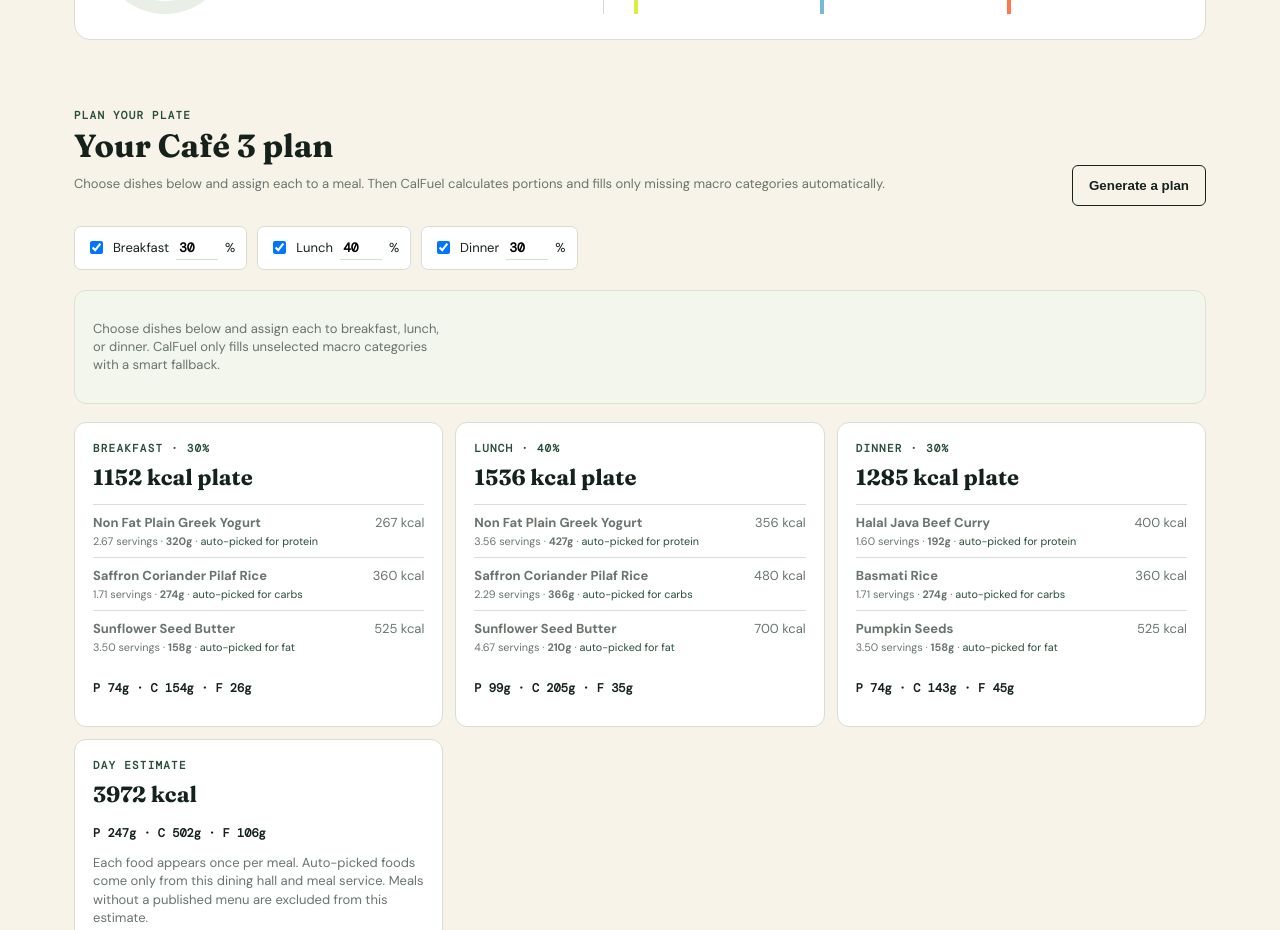
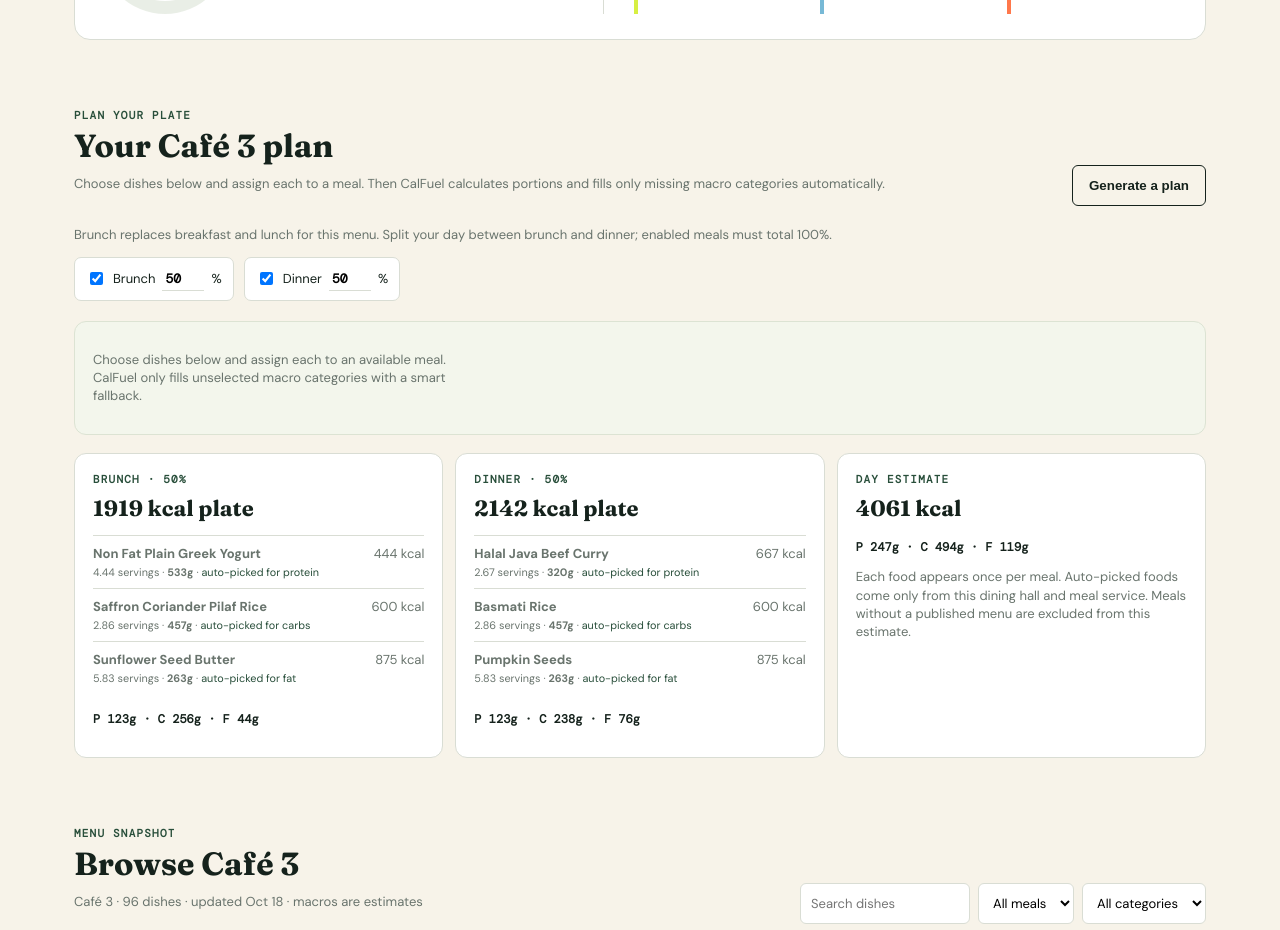
Before and after one commit to Robsant523/Calorie-Tracker---Cafe-3, a website: page index.html in a window 1280 px wide. Shown: the part 1053-1983 px from the top of the page. Drawn offline with nearby package versions, Linux system fonts and the light colour scheme.

Commit message:
Use brunch and dinner for weekend meal planning

```diff
--- a/app.js
+++ b/app.js
@@ -1,7 +1,8 @@
 let foods=[];
 let state=JSON.parse(localStorage.getItem('calfuel-state')||'{}');
 state.goals={calories:2200,protein:160,carbs:240,fat:70,...(state.goals||{})};state.log||=[];state.planFoods=Object.assign({},state.planFoods||{});state.targetMode||='calories';state.bodyWeight||=170;
-const $=id=>document.getElementById(id),keys=['calories','protein','carbs','fat'],safe=v=>Number(v)||0,persist=()=>localStorage.setItem('calfuel-state',JSON.stringify(state)),meals=['Breakfast','Lunch','Dinner'];
+const $=id=>document.getElementById(id),keys=['calories','protein','carbs','fat'],safe=v=>Number(v)||0,persist=()=>localStorage.setItem('calfuel-state',JSON.stringify(state));
+let meals=[];
 const macroCalories=g=>safe(g.protein)*4+safe(g.carbs)*4+safe(g.fat)*9;
 function recommendedGoals(calories,pounds){const protein=Math.round(pounds*.9),fat=Math.round(calories*.275/9),carbs=Math.max(0,Math.round((calories-protein*4-fat*9)/4));return{calories,protein,carbs,fat}}
 const logDay=at=>{const d=new Date(at);d.setHours(d.getHours()-5);return d.toLocaleDateString('en-CA')};
@@ -17,8 +18,30 @@ let menuSnapshot;
 const escapeHtml = value => String(value).replace(/[&<>"']/g, c => ({'&':'&amp;','<':'&lt;','>':'&gt;','"':'&quot;',"'":'&#39;'}[c]));
 const hallFoods = () => foods.filter(f => f.hallId === state.hallId);
 const hallName = () => menuSnapshot.diningHalls.find(h => h.id === state.hallId)?.name || 'Dining hall';
-const availableAt = (food, meal) => (food.meals || [food.meal]).some(service =>
-  service === meal || (service === 'Brunch' && ['Breakfast','Lunch'].includes(meal)));
+const availableAt = CalFuelSchedule.availableAt;
+function setupMealSchedule() {
+  const snapshotDate=menuSnapshot.items.find(f=>f.menuDate)?.menuDate || new Intl.DateTimeFormat('en-CA',{timeZone:'America/Los_Angeles',year:'numeric',month:'2-digit',day:'2-digit'}).format(new Date(menuSnapshot.refreshedAt));
+  meals=CalFuelSchedule.mealsFor(hallFoods(),snapshotDate);
+  const layout=meals.join('-');
+  state.mealSchedules ||= {};
+  const defaults=meals.includes('Brunch')?{Brunch:50,Dinner:50}:{Breakfast:30,Lunch:40,Dinner:30};
+  const saved=state.mealSchedules[layout] || {};
+  $('schedule').innerHTML=meals.map(meal=>`<label><input type="checkbox" data-meal="${meal}" ${saved[meal]?.enabled===false?'':'checked'}/> ${meal} <input aria-label="${meal} percentage" class="meal-share" data-share="${meal}" type="number" value="${Number.isFinite(saved[meal]?.share)?saved[meal].share:defaults[meal]}" min="0" max="100" step="5"/>%</label>`).join('');
+  $('scheduleNote').textContent=meals.includes('Brunch')?'Brunch replaces breakfast and lunch for this menu. Split your day between brunch and dinner; enabled meals must total 100%.':'Split your day between breakfast, lunch, and dinner; enabled meals must total 100%.';
+  const currentFilter=$('mealFilter').value;
+  $('mealFilter').innerHTML='<option value="all">All meals</option>'+meals.map(m=>`<option>${m}</option>`).join('');
+  $('mealFilter').value=meals.includes(currentFilter)?currentFilter:'all';
+  for(const food of hallFoods()) {
+    const choice=state.planFoods[food.id];
+    if(choice)state.planFoods[food.id]=CalFuelSchedule.migrateChoice(choice,food,meals);
+  }
+  persist();
+  $('schedule').oninput=$('schedule').onchange=()=>{
+    const shares=schedule();
+    state.mealSchedules[layout]=Object.fromEntries(meals.map(m=>[m,{enabled:shares.enabled.includes(m),share:shares.shares[m]}]));
+    persist();generatePlan();
+  };
+}
 function renderHall() {
   $('planTitle').textContent = 'Your ' + hallName() + ' plan';
   $('menuTitle').textContent = 'Browse ' + hallName();
@@ -40,9 +63,9 @@ function setupDiningHalls(menu) {
   $('hallFilter').onchange = () => {
     state.hallId = $('hallFilter').value;
     persist();
-    renderHall(); renderFoods(); renderSelections(); generatePlan();
+    setupMealSchedule(); renderHall(); renderFoods(); renderSelections(); generatePlan();
   };
-  renderHall();
+  setupMealSchedule(); renderHall();
 }
 
 function renderFoods() {
@@ -97,7 +120,7 @@ function renderFoods() {
     $('plan').className='plan empty';$('plan').textContent='Choices updated. Generate a plan to recalculate portions.';
   });
 }
-function renderSelections(){const selected=Object.entries(state.planFoods).map(([id,meal])=>({food:hallFoods().find(f=>f.id===id),meal})).filter(x=>x.food);$('planSelections').innerHTML=selected.length?meals.map(meal=>{const list=selected.filter(x=>x.meal===meal);return list.length?`<div class="selection-meal"><p class="eyebrow">${meal.toUpperCase()}</p>${list.map(({food})=>`<div class="selected-food"><span><b>${food.name}</b><small>${category(food)} · P ${food.protein}g · C ${food.carbs}g · F ${food.fat}g</small></span><button class="remove-selection" data-remove="${food.id}">Remove</button></div>`).join('')}</div>`:''}).join(''):'<p class="muted">Choose dishes below and assign each to breakfast, lunch, or dinner. CalFuel only fills unselected macro categories with a smart fallback.</p>';document.querySelectorAll('[data-remove]').forEach(b=>b.onclick=()=>{delete state.planFoods[b.dataset.remove];persist();renderFoods();renderSelections()})}
+function renderSelections(){const selected=Object.entries(state.planFoods).map(([id,meal])=>({food:hallFoods().find(f=>f.id===id),meal})).filter(x=>x.food);$('planSelections').innerHTML=selected.length?meals.map(meal=>{const list=selected.filter(x=>x.meal===meal);return list.length?`<div class="selection-meal"><p class="eyebrow">${meal.toUpperCase()}</p>${list.map(({food})=>`<div class="selected-food"><span><b>${food.name}</b><small>${category(food)} · P ${food.protein}g · C ${food.carbs}g · F ${food.fat}g</small></span><button class="remove-selection" data-remove="${food.id}">Remove</button></div>`).join('')}</div>`:''}).join(''):'<p class="muted">Choose dishes below and assign each to an available meal. CalFuel only fills unselected macro categories with a smart fallback.</p>';document.querySelectorAll('[data-remove]').forEach(b=>b.onclick=()=>{delete state.planFoods[b.dataset.remove];persist();renderFoods();renderSelections()})}
 function schedule(){const enabled=[...document.querySelectorAll('[data-meal]:checked')].map(x=>x.dataset.meal),shares=Object.fromEntries([...document.querySelectorAll('[data-share]')].map(x=>[x.dataset.share,safe(x.value)]));return{enabled,shares,sum:enabled.reduce((a,m)=>a+shares[m],0)}}
 const macroCategory={protein:'protein',carbs:'carb',fat:'fat'};function denseFor(macro,pool){return [...pool.filter(f=>safe(f[macro])>0)].sort((a,b)=>(safe(b[macro])/Math.max(1,safe(b.calories)))-(safe(a[macro])/Math.max(1,safe(a.calories))))[0]}function pickFood(macro,meal) {
   const pool=hallFoods().filter(f=>availableAt(f,meal));
--- a/index.html
+++ b/index.html
@@ -9,6 +9,6 @@
   </section>
   <section class="hero"><div><p class="eyebrow">TODAY'S PLAN</p><h2>Hit your macros<br/>without guessing.</h2><p class="sub">Build a realistic plate from your dining hall, track it, then tune the next meal.</p></div><div class="target-form"><p class="eyebrow">DAILY TARGETS</p><div class="target-mode"><label><input type="radio" name="targetMode" value="calories"/> Start with calories</label><label><input type="radio" name="targetMode" value="macros"/> Start with macros</label></div><div class="inputs"><label>Calories<input id="calorieGoal" type="number" value="2200" min="1"/></label><label id="bodyWeightRow">Target weight (lb)<input id="bodyWeight" type="number" value="170" min="1"/></label><label>Protein<input id="proteinGoal" type="number" value="160" min="0"/></label><label>Carbs<input id="carbGoal" type="number" value="240" min="0"/></label><label>Fat<input id="fatGoal" type="number" value="70" min="0"/></label></div><p id="targetGuidance" class="target-guidance"></p><div id="macroBreakdown" class="macro-breakdown"></div><button id="saveGoals">Update targets</button></div></section>
   <section class="dashboard"><div class="progress-card"><div class="ring" id="calorieRing"><span id="caloriesTotal">0</span><small>of <b id="calorieGoalLabel">2200</b> kcal</small></div><div><p class="eyebrow">DAILY TOTAL</p><h3 id="statusLine">Start building your day.</h3><p class="muted">Your food log resets at 5 AM on this device.</p></div></div><div class="macro-grid" id="macroGrid"></div></section>
-  <section class="plan-section"><div class="section-heading"><div><p class="eyebrow">PLAN YOUR PLATE</p><h2 id="planTitle">Your dining hall plan</h2><p class="muted">Choose dishes below and assign each to a meal. Then CalFuel calculates portions and fills only missing macro categories automatically.</p></div><button class="outline" id="generatePlan">Generate a plan</button></div><div class="schedule" id="schedule"><label><input type="checkbox" data-meal="Breakfast" checked/> Breakfast <input class="meal-share" data-share="Breakfast" type="number" value="30" min="0" max="100" step="5"/>%</label><label><input type="checkbox" data-meal="Lunch" checked/> Lunch <input class="meal-share" data-share="Lunch" type="number" value="40" min="0" max="100" step="5"/>%</label><label><input type="checkbox" data-meal="Dinner" checked/> Dinner <input class="meal-share" data-share="Dinner" type="number" value="30" min="0" max="100" step="5"/>%</label></div><div id="planSelections" class="plan-selections"></div><div id="plan" class="plan empty">Pick food and a meal below, then generate a plan.</div></section>
-  <section class="food-section"><div class="section-heading"><div><p class="eyebrow">MENU SNAPSHOT</p><h2 id="menuTitle">Browse the menu</h2><p class="muted" id="menuInfo"></p></div><div class="filter"><input id="search" placeholder="Search dishes" aria-label="Search dishes"/><select id="mealFilter" aria-label="Filter by meal"><option value="all">All meals</option><option>Breakfast</option><option>Brunch</option><option>Lunch</option><option>Dinner</option></select><select id="categoryFilter" aria-label="Filter by category"><option value="all">All categories</option><option value="protein">Proteins</option><option value="carb">Carbs</option><option value="fat">Fats</option><option value="vegetable">Vegetables</option><option value="dessert">Desserts</option></select></div></div><div id="foods" class="food-grid"></div></section>
-</main><footer>General macro guidance is a planning starting point, not medical advice. Menu names sourced from UC Berkeley Dining. Macro estimates are serving-size estimates — confirm actual portions and nutrition with the dining hall when precision matters.</footer><script src="data/cafe3-menu.js?v=8"></script><script src="portions.js?v=1"></script><script src="app.js?v=9"></script><script src="targets-interactions.js?v=1"></script></body></html>
+  <section class="plan-section"><div class="section-heading"><div><p class="eyebrow">PLAN YOUR PLATE</p><h2 id="planTitle">Your dining hall plan</h2><p class="muted">Choose dishes below and assign each to a meal. Then CalFuel calculates portions and fills only missing macro categories automatically.</p></div><button class="outline" id="generatePlan">Generate a plan</button></div><p class="muted" id="scheduleNote"></p><div class="schedule" id="schedule"></div><div id="planSelections" class="plan-selections"></div><div id="plan" class="plan empty">Pick food and a meal below, then generate a plan.</div></section>
+  <section class="food-section"><div class="section-heading"><div><p class="eyebrow">MENU SNAPSHOT</p><h2 id="menuTitle">Browse the menu</h2><p class="muted" id="menuInfo"></p></div><div class="filter"><input id="search" placeholder="Search dishes" aria-label="Search dishes"/><select id="mealFilter" aria-label="Filter by meal"><option value="all">All meals</option></select><select id="categoryFilter" aria-label="Filter by category"><option value="all">All categories</option><option value="protein">Proteins</option><option value="carb">Carbs</option><option value="fat">Fats</option><option value="vegetable">Vegetables</option><option value="dessert">Desserts</option></select></div></div><div id="foods" class="food-grid"></div></section>
+</main><footer>General macro guidance is a planning starting point, not medical advice. Menu names sourced from UC Berkeley Dining. Macro estimates are serving-size estimates — confirm actual portions and nutrition with the dining hall when precision matters.</footer><script src="data/cafe3-menu.js?v=8"></script><script src="portions.js?v=1"></script><script src="meal-schedule.js?v=1"></script><script src="app.js?v=10"></script><script src="targets-interactions.js?v=1"></script></body></html>
--- /dev/null
+++ b/meal-schedule.js
@@ -0,0 +1,23 @@
+(function(root) {
+  const weekday = ['Breakfast','Lunch','Dinner'];
+  const weekend = ['Brunch','Dinner'];
+  function mealsFor(items, snapshotDate) {
+    // Use the menu's serving date so an older snapshot does not get relabeled
+    // according to the visitor's local clock or timezone.
+    const date = items.find(f => f.menuDate)?.menuDate || snapshotDate;
+    const day = /^\d{4}-\d{2}-\d{2}$/.test(date || '') ? new Date(date+'T12:00:00Z').getUTCDay() : NaN;
+    const offered = new Set(items.flatMap(f => f.meals || [f.meal]));
+    const brunchService = offered.has('Brunch') && !offered.has('Breakfast') && !offered.has('Lunch');
+    return [...(day === 0 || day === 6 || brunchService ? weekend : weekday)];
+  }
+  function availableAt(food, meal) {
+    return (food.meals || [food.meal]).includes(meal);
+  }
+  function migrateChoice(choice, food, meals) {
+    if (meals.includes('Brunch') && ['Breakfast','Lunch'].includes(choice) && availableAt(food,'Brunch')) return 'Brunch';
+    return choice;
+  }
+  const api = {mealsFor,availableAt,migrateChoice};
+  if(typeof module!=='undefined' && module.exports)module.exports=api;
+  else root.CalFuelSchedule=api;
+})(globalThis);
```
Also changed, not shown: scripts/meal-schedule.test.mjs (added, +22 -0 lines), README.md, dist/app.js, dist/index.html, dist/meal-schedule.js (added).
